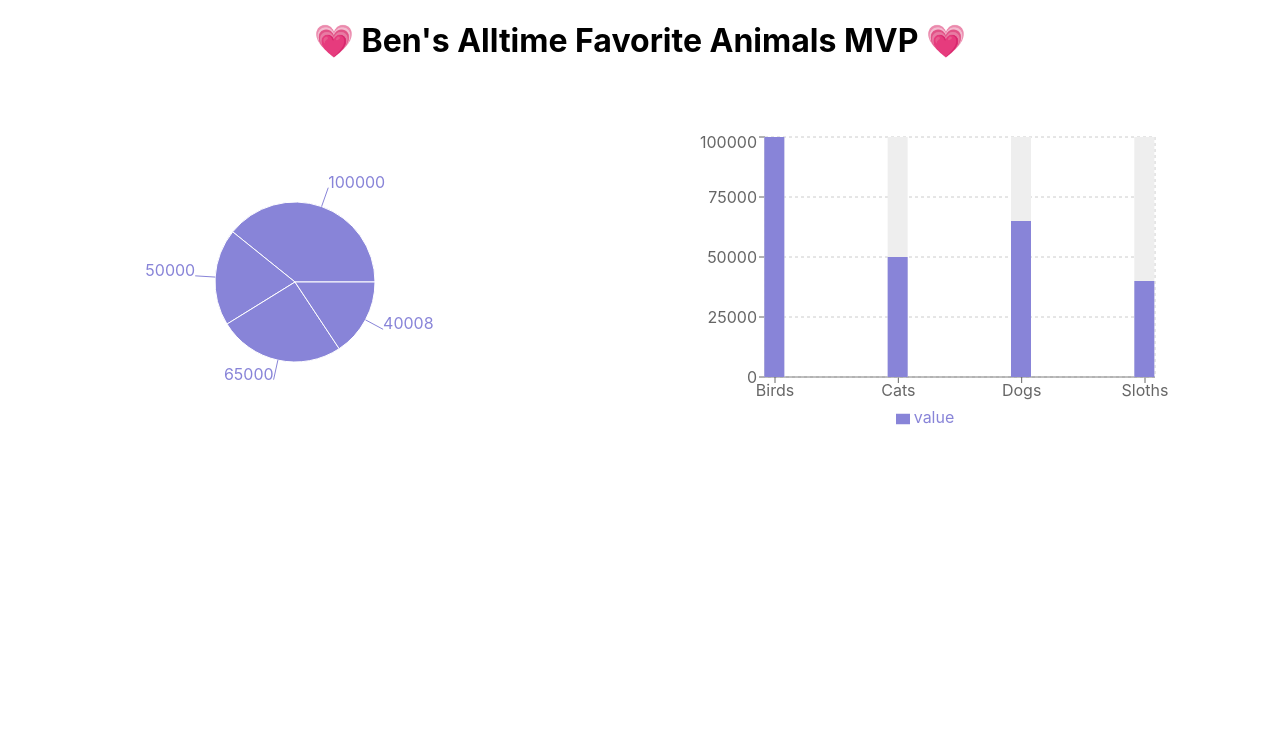
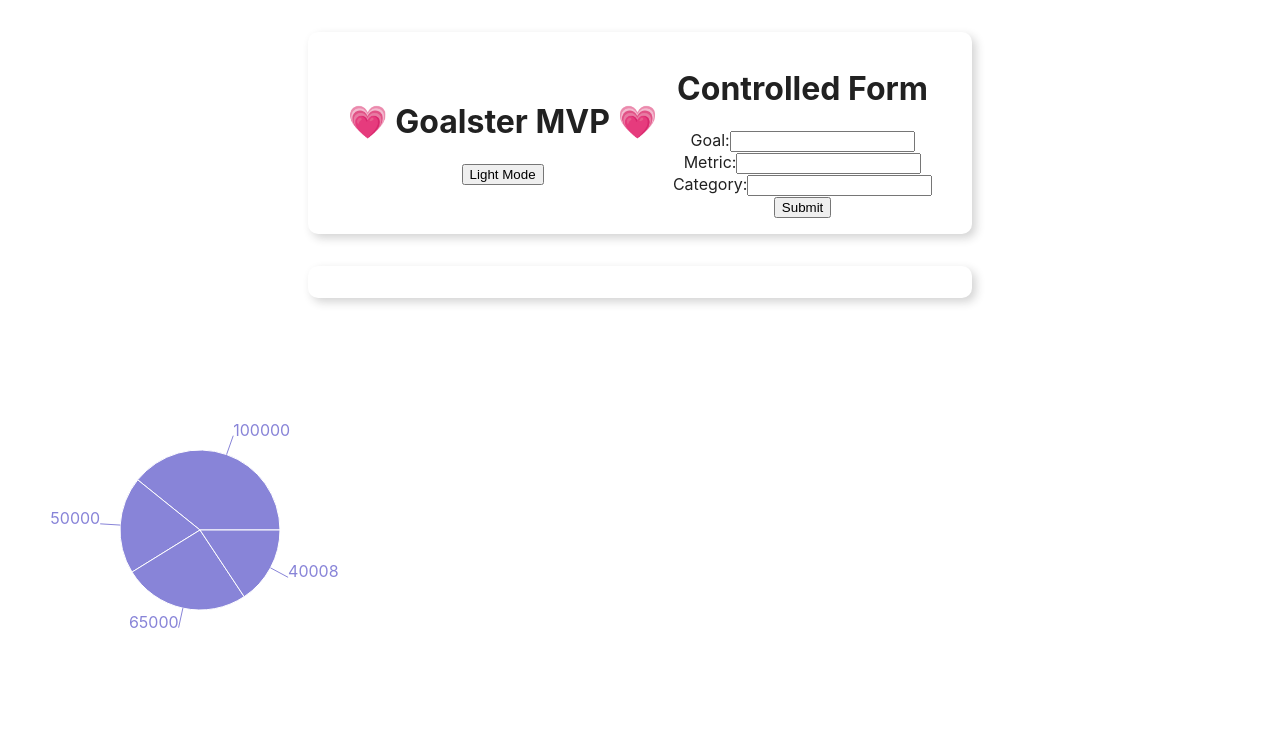
Before and after one commit to benjamin-jacobson/SE-Phase-2-Project, a React (Create React App) app: page / in a window 1280 px wide. Shown: the top 732 px of the page. Built offline with nearby package versions, Linux system fonts and the light colour scheme.

Commit message:
adding header and initial form component

```diff
--- a/src/App.js
+++ b/src/App.js
@@ -2,9 +2,17 @@ import logo from './logo.svg';
 import './App.css';
 import { PieChart, Pie, Legend, Tooltip, ResponsiveContainer } from 'recharts';
 import { BarChart, Bar, Cell, XAxis, YAxis, CartesianGrid } from 'recharts';
-
+import MyForm from './components/MyForm';
+import Header from './components/Header';
+import React, { useState } from 'react';
 
 function App() {
+
+  const [isDarkMode,setIsDarkMode] = useState(false)
+
+  function handleDarkModeClick() {
+    setIsDarkMode((isDarkMode) => !isDarkMode)
+  }
 
   const data = [
     {name:"Birds", value: 100000},
@@ -14,10 +22,18 @@ function App() {
   ];
 
   return (
+
     <div style={{textAlign:"center"}} >
-              <h1>💗 Ben's Alltime Favorite Animals MVP  💗</h1>
-      <div className="App">
 
+      <div className={"App " + (isDarkMode ? "dark" : "light")}>
+      <Header isDarkMode={isDarkMode} onDarkModeClick={handleDarkModeClick} />
+
+      <div>
+      <h1>Controlled  Form</h1>
+      <MyForm />
+    </div>
+    </div>
+    <div  className={"App " + (isDarkMode ? "dark" : "light")}/>
       <PieChart width={400} height={400}>
           <Pie
             dataKey="value"
@@ -56,7 +72,7 @@ function App() {
           <Bar dataKey="value" fill="#8884d8" background={{ fill: '#eee' }} />
         </BarChart>
         </div>
-    </div>
+
   );
 }
 
--- /dev/null
+++ b/src/components/Header.js
@@ -0,0 +1,14 @@
+import React from "react";
+
+function Header({ isDarkMode, onDarkModeClick }) {
+  return (
+    <header>
+      <h1>💗 Goalster MVP  💗</h1>
+      <button onClick={onDarkModeClick}>
+        {isDarkMode ? "Dark" : "Light"} Mode
+      </button>
+    </header>
+  );
+}
+
+export default Header;
--- /dev/null
+++ b/src/components/MyForm.js
@@ -0,0 +1,64 @@
+import React, { useState } from 'react';
+
+const MyForm = () => {
+  // State to manage form data
+  const [formData, setFormData] = useState({
+    goal: '',
+    metric: '',
+    category: '',
+  });
+
+  // Function to handle form input changes
+  const handleInputChange = (e) => {
+    const { goal, value } = e.target;
+    setFormData({
+      ...formData,
+      [goal]: value,
+    });
+  };
+
+  // Function to handle form submission
+  const handleSubmit = (e) => {
+    e.preventDefault();
+    // You can perform actions with the form data here (e.g., send it to a server)
+    console.log('Form submitted with data:', formData);
+  };
+
+  return (
+    <form onSubmit={handleSubmit}>
+      <label>
+        Goal:
+        <input
+          type="text"
+          name="goal"
+          value={formData.goal}
+          onChange={handleInputChange}
+        />
+      </label>
+      <br />
+      <label>
+      Metric:
+        <input
+          type="metric"
+          name="metric"
+          value={formData.metric}
+          onChange={handleInputChange}
+        />
+      </label>
+      <br />
+      <label>
+      Category:
+        <input
+          type="category"
+          name="category"
+          value={formData.category}
+          onChange={handleInputChange}
+        />
+      </label>
+      <br />
+      <button type="submit">Submit</button>
+    </form>
+  );
+};
+
+export default MyForm;
--- a/src/index.css
+++ b/src/index.css
@@ -1,3 +1,13 @@
+:root {
+  --magenta: rgb(210, 51, 210);
+  --cyan: rgb(98, 230, 230);
+  --yellow: rgb(237, 237, 32);
+  --font-color: rgb(33, 33, 33);
+  --font-color-light: rgb(155, 155, 155);
+  --background: rgb(255, 255, 255);
+  --background-light: rgb(230, 230, 230);
+}
+
 body {
   margin: 0;
   font-family: -apple-system, BlinkMacSystemFont, 'Segoe UI', 'Roboto', 'Oxygen',
@@ -11,3 +21,20 @@ code {
   font-family: source-code-pro, Menlo, Monaco, Consolas, 'Courier New',
     monospace;
 }
+
+.App.dark {
+  --font-color: rgb(255, 255, 255);
+  --background: rgb(50, 50, 50);
+  --background-light: rgb(101, 101, 101);
+  transition: all 0.3s;
+}
+
+.App {
+  margin: 2rem auto;
+  padding: 1rem 2rem;
+  max-width: 600px;
+  background: var(--background);
+  color: var(--font-color);
+  box-shadow: 4px 4px 10px rgba(33, 33, 33, 0.2);
+  border-radius: 10px;
+}
```
